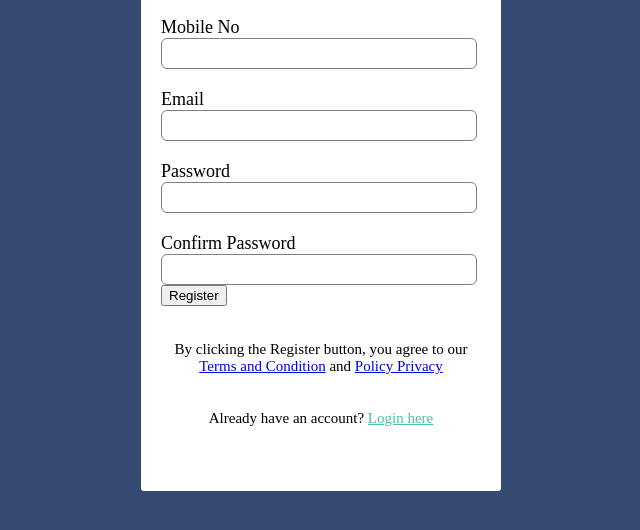
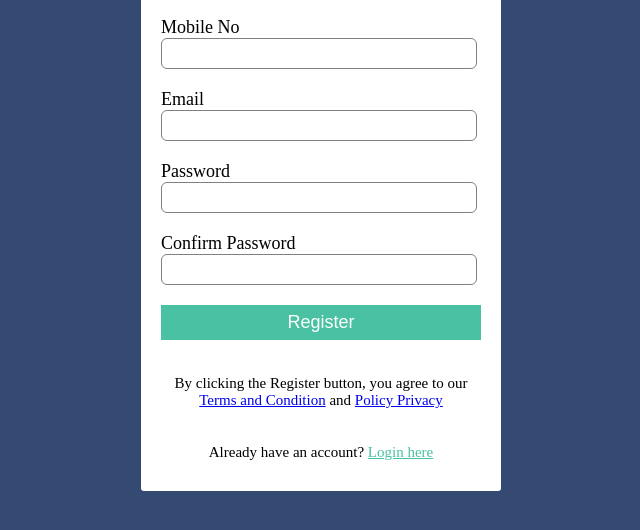
Before and after one commit to srikanthreddy-lectures/wt, a plain HTML site: page Javascript/Validation/Sample.html in a window 1280 px wide. Shown: the part 150-680 px from the top of the page, without its empty margins (319-959 px from the left). Drawn offline with Linux system fonts and the light colour scheme.

Commit message:
Update style.css

```diff
--- a/Javascript/Validation/style.css
+++ b/Javascript/Validation/style.css
@@ -34,7 +34,7 @@ body {
     outline: none;
   }
 
-  input[type="button"] {
+  input[type="submit"] {
     width: 320px;
     height: 35px;
     margin-top: 20px;
```
